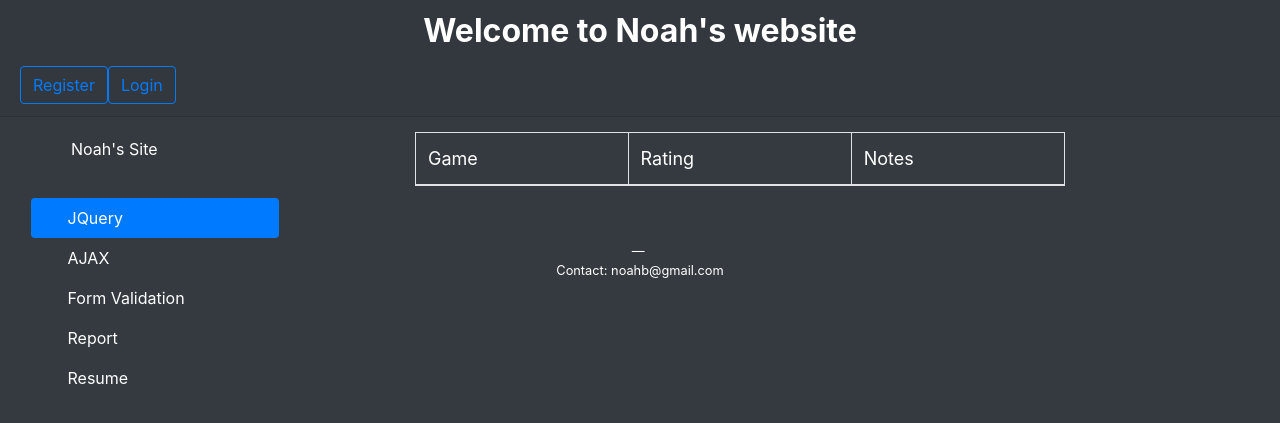
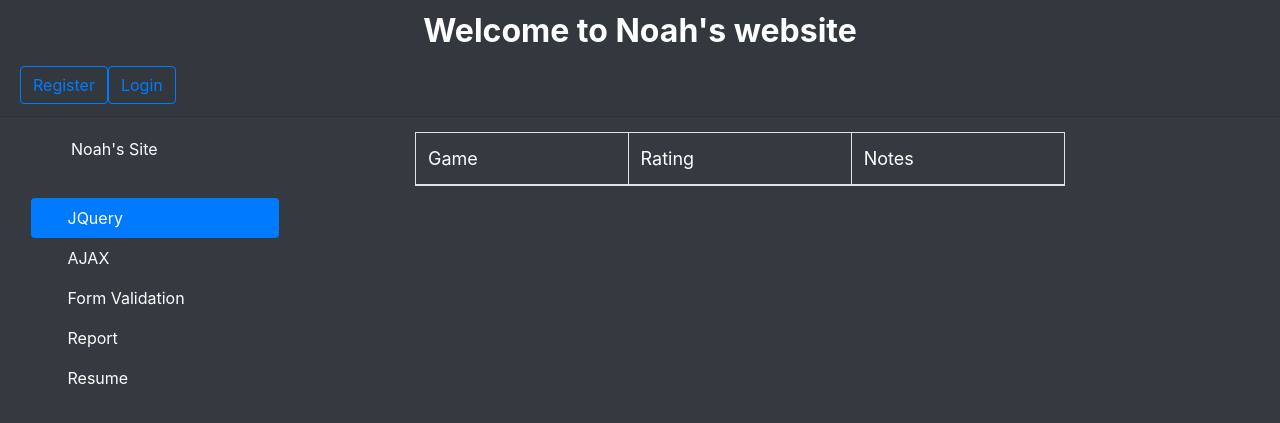
Before and after one commit to Badwolf202/Mywebsite, a PHP site: page / in a window 1280 px wide. Shown: the top 423 px of the page. Run offline with PHP 8.4, Linux system fonts and the light colour scheme; data that the repository does not hold is empty.

Commit message:
Really again :(

```diff
--- a/HTML/AJAX.php
+++ b/HTML/AJAX.php
@@ -123,9 +123,7 @@ session_start();
     <a href="../index.php">HOME</a>
 </article>
 </article>
-<footer class="text-center bottom-0 float blockquote-footer float" style="color: white;">
-    <p class="center">Contact: noahb@gmail.com</p>
-</footer>
+
 
 </div>
 </body>
--- a/HTML/Holder.php
+++ b/HTML/Holder.php
@@ -122,9 +122,7 @@ session_start();
     <br>
     <a href="../index.php">HOME</a>
 </article>
-<footer class="text-center fixed-bottom" style="color: white;">
-    <p class="center">Contact: noahb@gmail.com</p>
-</footer>
+
 
 </div>
 </body>
--- a/HTML/Resume.html
+++ b/HTML/Resume.html
@@ -221,9 +221,7 @@
         you goddamn idiot. I will shit fury all over you and you will
         drown in it. You're fucking dead, kiddo.</p>
 </article>
-<footer class="text-center bottom-0 float blockquote-footer float" style="color: white;">
-    <p class="center" style="font-size: medium">Contact: noahb@gmail.com</p>
-</footer>
+
 
 
 
--- a/index.php
+++ b/index.php
@@ -112,9 +112,7 @@ session_start();
         ?>
     </article>
     </article>
-    <footer class="text-center bottom-0 float blockquote-footer float" style="color: white;">
-        <p class="center">Contact: noahb@gmail.com</p>
-    </footer>
+
 
 
 
```
